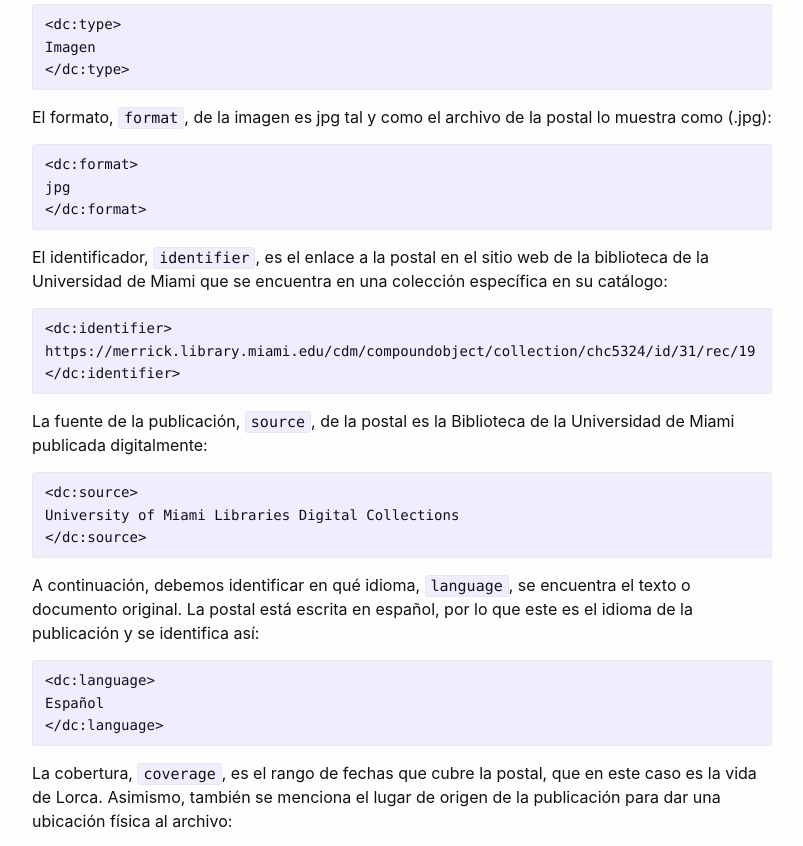
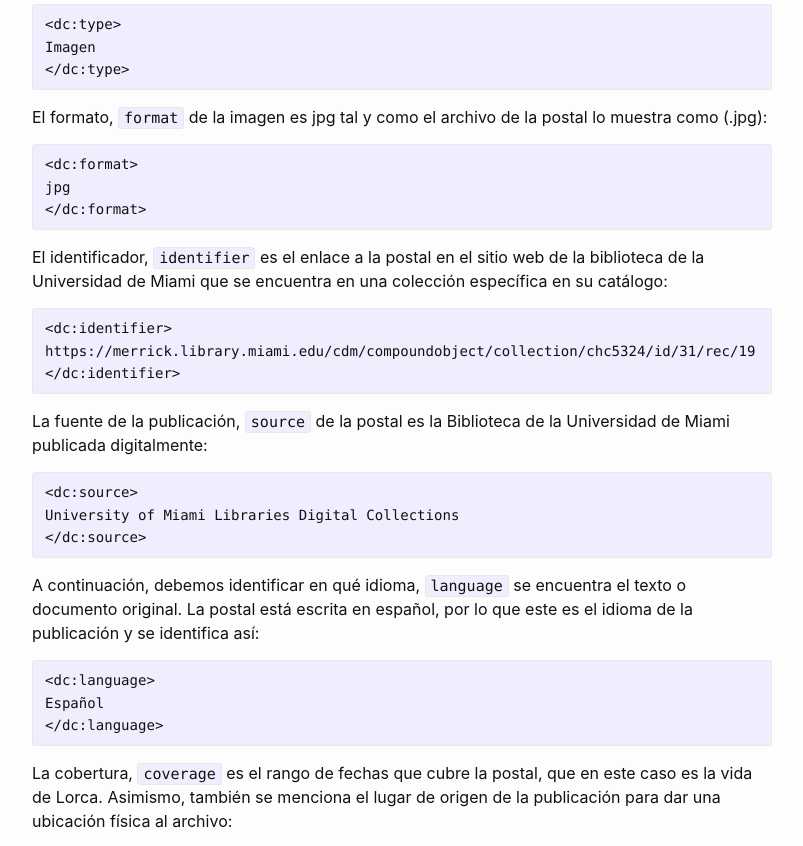
Before and after one commit to gmagnant00/gmagnant00.github.io, a Jekyll site: the page built from _posts/2021-09-27-metadatos.md, in a window 1280 px wide and 1400 px high, scrolled down 2327 px. Shown: the part 153-999 px from the top of the window, without its empty margins (238-1041 px from the left). Built offline with Jekyll 4.4.1, drawn with Linux system fonts in a browser that asks for light colours.

`````diff
--- a/_posts/2021-09-27-metadatos.md
+++ b/_posts/2021-09-27-metadatos.md
@@ -91,7 +91,7 @@ Imagen
 </dc:type>
 ````
 
-El formato, `format`, de la imagen es jpg tal y como el archivo de la postal lo muestra como (.jpg):
+El formato, `format` de la imagen es jpg tal y como el archivo de la postal lo muestra como (.jpg):
 
 ````
 <dc:format>
@@ -99,7 +99,7 @@ jpg
 </dc:format>
 ````
 
-El identificador, `identifier`, es el enlace a la postal en el sitio web de la biblioteca de la Universidad de Miami que se encuentra en una colección específica en su catálogo:
+El identificador, `identifier` es el enlace a la postal en el sitio web de la biblioteca de la Universidad de Miami que se encuentra en una colección específica en su catálogo:
 
 ````
 <dc:identifier>
@@ -107,7 +107,7 @@ https://merrick.library.miami.edu/cdm/compoundobject/collection/chc5324/id/31/re
 </dc:identifier>
 ````
 
-La fuente de la publicación, `source`, de la postal es la Biblioteca de la Universidad de Miami publicada digitalmente:
+La fuente de la publicación, `source` de la postal es la Biblioteca de la Universidad de Miami publicada digitalmente:
 
  ````
 <dc:source>
@@ -115,7 +115,7 @@ University of Miami Libraries Digital Collections
 </dc:source>
 ````
 
-A continuación, debemos identificar en qué idioma, `language`, se encuentra el texto o documento original. La postal está escrita en español, por lo que este es el idioma de la publicación y se identifica así:
+A continuación, debemos identificar en qué idioma, `language` se encuentra el texto o documento original. La postal está escrita en español, por lo que este es el idioma de la publicación y se identifica así:
 
 ````
 <dc:language>
@@ -123,7 +123,7 @@ Español
 </dc:language>
 ````
 
-La cobertura, `coverage`, es el rango de fechas que cubre la postal, que en este caso es la vida de Lorca. Asimismo, también se menciona el lugar de origen de la publicación para dar una ubicación física al archivo:
+La cobertura, `coverage` es el rango de fechas que cubre la postal, que en este caso es la vida de Lorca. Asimismo, también se menciona el lugar de origen de la publicación para dar una ubicación física al archivo:
 
 ````
 <dc:coverage>
`````
